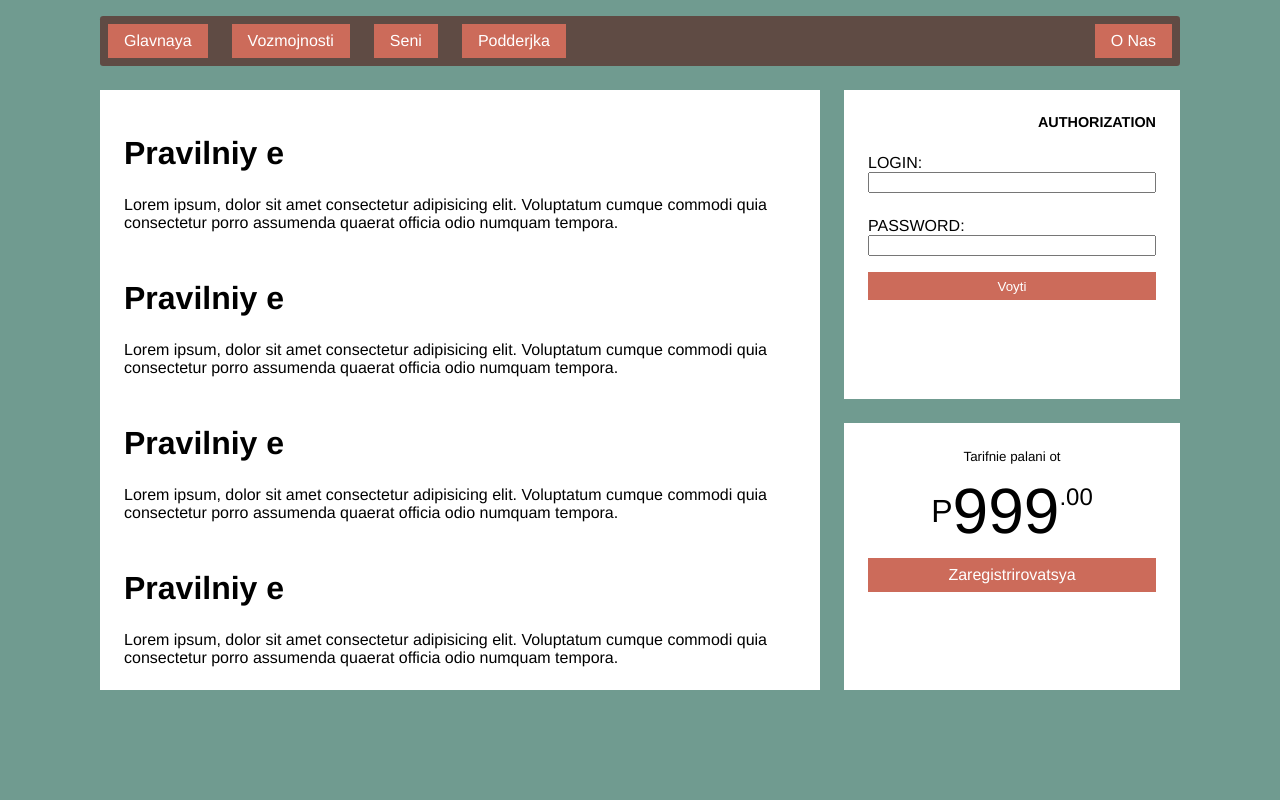
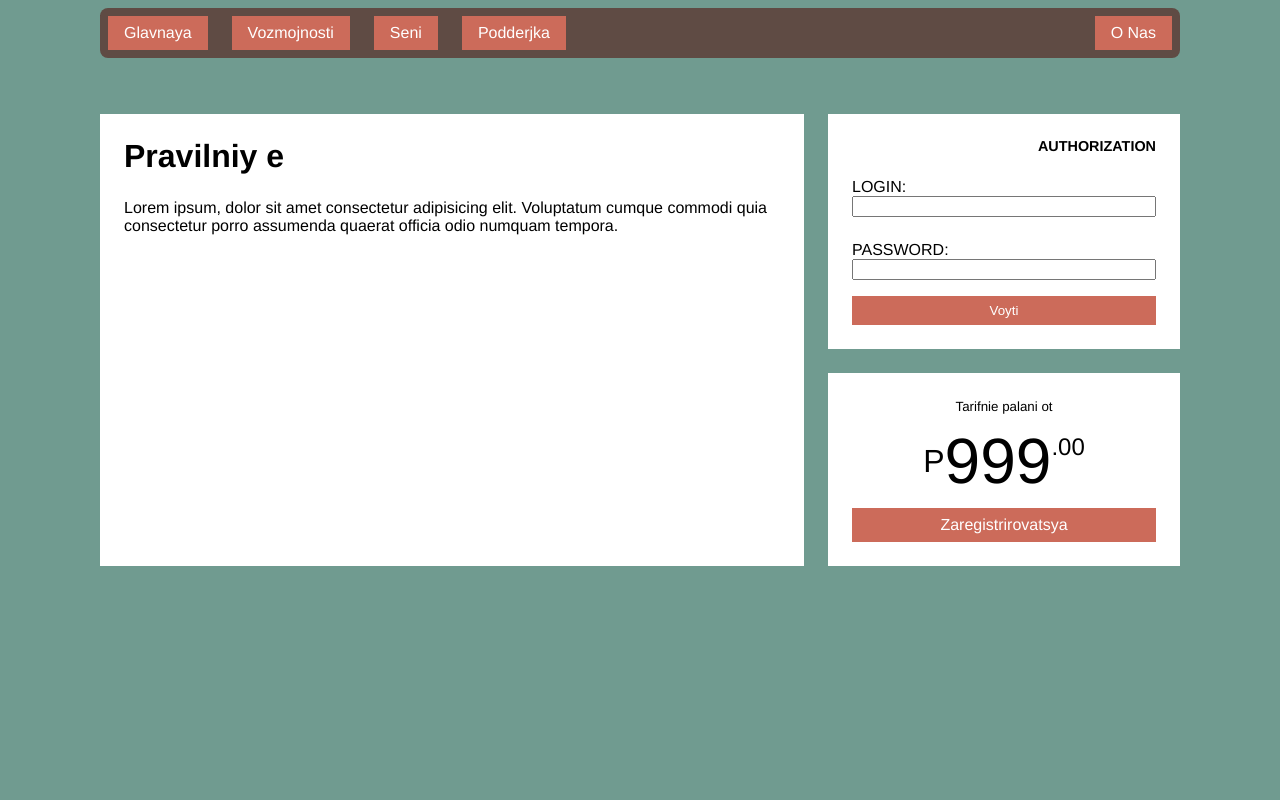
Before and after one commit to artursaliyev/css-depth, a plain HTML site: page index.html in a window 1280 px wide. Drawn offline with Linux system fonts and the light colour scheme.

Commit message:
css grid naming end

```diff
--- a/index.html
+++ b/index.html
@@ -11,7 +11,11 @@
 <body>
 
   <div class="container">
+
     <header>
+      <h1 class="page-heading">Tendem</h1>
+    </header>
+
     <nav>
       <ul class="site-nav">
         <li><a href="#">Glavnaya</a></li>
@@ -21,32 +25,14 @@
         <li class="nav-right"><a href="#">O Nas</a></li>
       </ul>
     </nav>
-    </header>
 
-    <main class="flex">
-      <div class="column-main tile">
+    <main class="main tile">
       <h1>Pravilniy e</h1>
       <p>Lorem ipsum, dolor sit amet consectetur adipisicing elit. Voluptatum cumque commodi quia consectetur porro
         assumenda quaerat officia odio numquam tempora.</p>
-        <h1>Pravilniy e</h1>
-        <p>Lorem ipsum, dolor sit amet consectetur adipisicing elit. Voluptatum cumque commodi quia consectetur porro
-          assumenda quaerat officia odio numquam tempora.</p>
-        <h1>Pravilniy e</h1>
-        <p>Lorem ipsum, dolor sit amet consectetur adipisicing elit. Voluptatum cumque commodi quia consectetur porro
-          assumenda quaerat officia odio numquam tempora.</p>
-        <h1>Pravilniy e</h1>
-        <p>Lorem ipsum, dolor sit amet consectetur adipisicing elit. Voluptatum cumque commodi quia consectetur porro
-          assumenda quaerat officia odio numquam tempora.</p>
-        <h1>Pravilniy e</h1>
-        <p>Lorem ipsum, dolor sit amet consectetur adipisicing elit. Voluptatum cumque commodi quia consectetur porro
-          assumenda quaerat officia odio numquam tempora.</p>
-        <h1>Pravilniy e</h1>
-        <p>Lorem ipsum, dolor sit amet consectetur adipisicing elit. Voluptatum cumque commodi quia consectetur porro
-          assumenda quaerat officia odio numquam tempora.</p>
-      </div>
+    </main>
 
-      <div class="column-sidebar">
-        <div class="tile">
+    <div class="sidebar-top tile">
       <form action="#" class="login-form">
         <h3>Authorization</h3>
 
@@ -62,7 +48,8 @@
         <button type="submit">Voyti</button>
       </form>
     </div>
-        <div class="tile centered">
+
+    <div class="sidebar-bottom tile centered">
       <small>Tarifnie palani ot </small>
       <div class="cost">
         <span class="cost-currency">P</span>
@@ -72,7 +59,7 @@
       <a href="#" class="cta-button">Zaregistrirovatsya</a>
     </div>
   </div>
-    </main>
+
   </div>
 
 </body>
--- a/style.css
+++ b/style.css
@@ -10,64 +10,68 @@ body {
   background-color: #709b90;
   font-family: Helvetica, Arial, sans-serif;
 }
-body * + * {
-  margin-top: 1.5em;
-}
-.container {
+.container{
+  display: grid;
+  grid-template-areas: "title title"
+                        "nav  nav"
+                        "main aside1"
+                        "main aside2";
+  grid-template-columns: [left-start] 2fr [left-end right-start] 1fr [right-end];
+  grid-template-rows: repeat(4, [row] auto);
+  grid-gap: 1.5em;
   max-width: 1080px;
   margin: 0 auto;
 }
-.site-nav{
-  display: flex;
-  padding: 0.5em;
-  background-color: #5f4b44;
-  list-style-type: none;
-  border-radius: .2em;
+header,
+nav{
+  grid-area: title;
 }
-
-.site-nav > li {
-  margin-top: 0;
+.main{
+  grid-area: main;
 }
-.site-nav > li > a {
-display: block;
-padding: .5em 1em;
-background-color: #cc6b5a;
-color: #fff;
-text-decoration: none;
+.sidebar-top{
+  grid-area: aside1;
 }
-.site-nav > li + li {
-  margin-left: 1.5em;
-}
-
-.site-nav > .nav-right {
-  margin-left: auto;
+.sidebar-bottom{
+  grid-area: aside2;
 }
 .tile{
   padding: 1.5em;
   background-color: #fff;
 }
-
-.flex{
+.tile> :first-child{
+  margin-top: 0;
+}
+.tile * + * {
+  margin-top: 1.5em;
+}
+.page-heading{
+  margin-top: 0;
+}
+.site-nav{
   display: flex;
+  list-style-type: none;
+  margin: 0;
+  padding: 0.5em;
+  background-color: #5f4b44;
+  border-radius: .5em;
 }
-.flex > * + * {
-margin-top: 0;
-margin-left: 1.5em;
+.site-nav > li{
+  margin-top: 0;
 }
-.column-main{
-  flex: 2;
-  overflow-y: auto;
-  max-height: 600px;
+.site-nav > li > a{
+  display: block;
+  padding: .5em 1em;
+  background-color: #cc6b5a;
+  color: #fff;
+  text-decoration: none;
 }
-.column-sidebar{
-  flex:1;
-  display: flex;
-  flex-direction: column;
+.site-nav > li + li{
+  margin-left: 1.5em;
 }
-.column-sidebar > .tile{
-flex-grow: 1;
+.site-nav .nav-right{
+  margin-left: auto;
 }
-
 .login-form h3{
   margin: 0;
   font-size: .9em;
```
Lines whose indentation alone changed are shown as unchanged.
